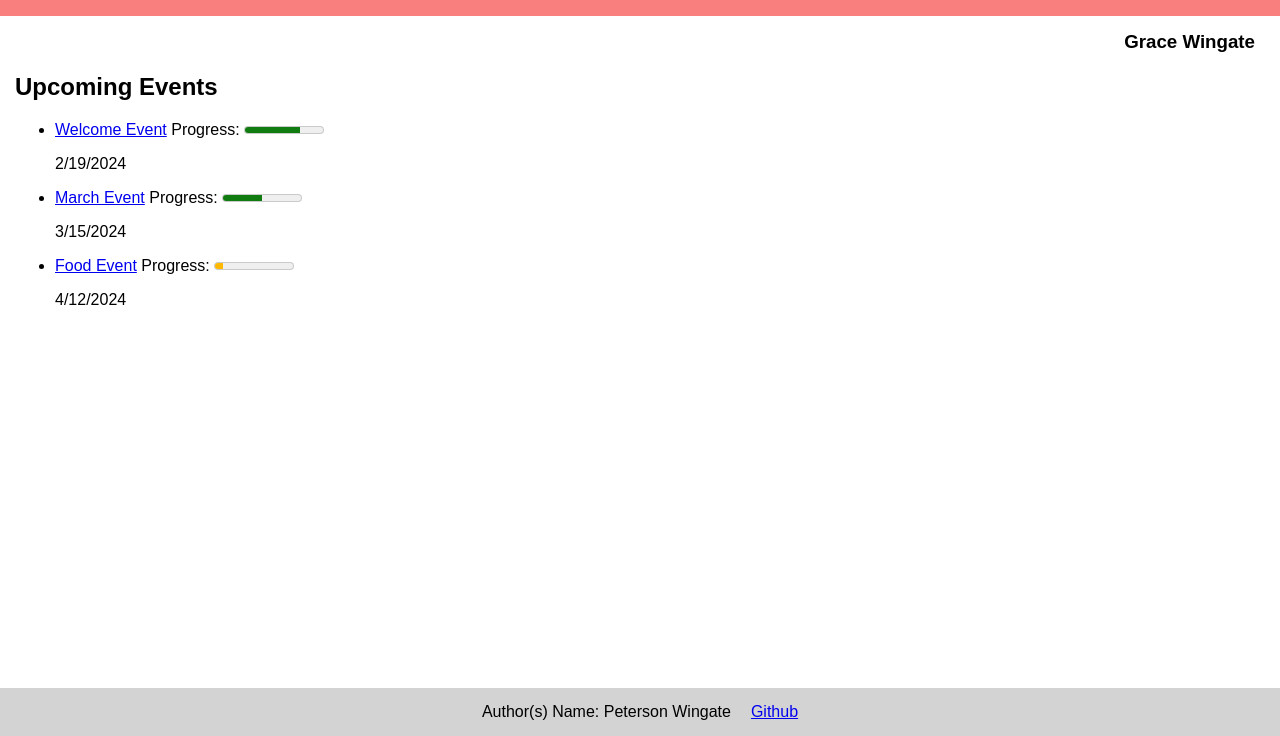
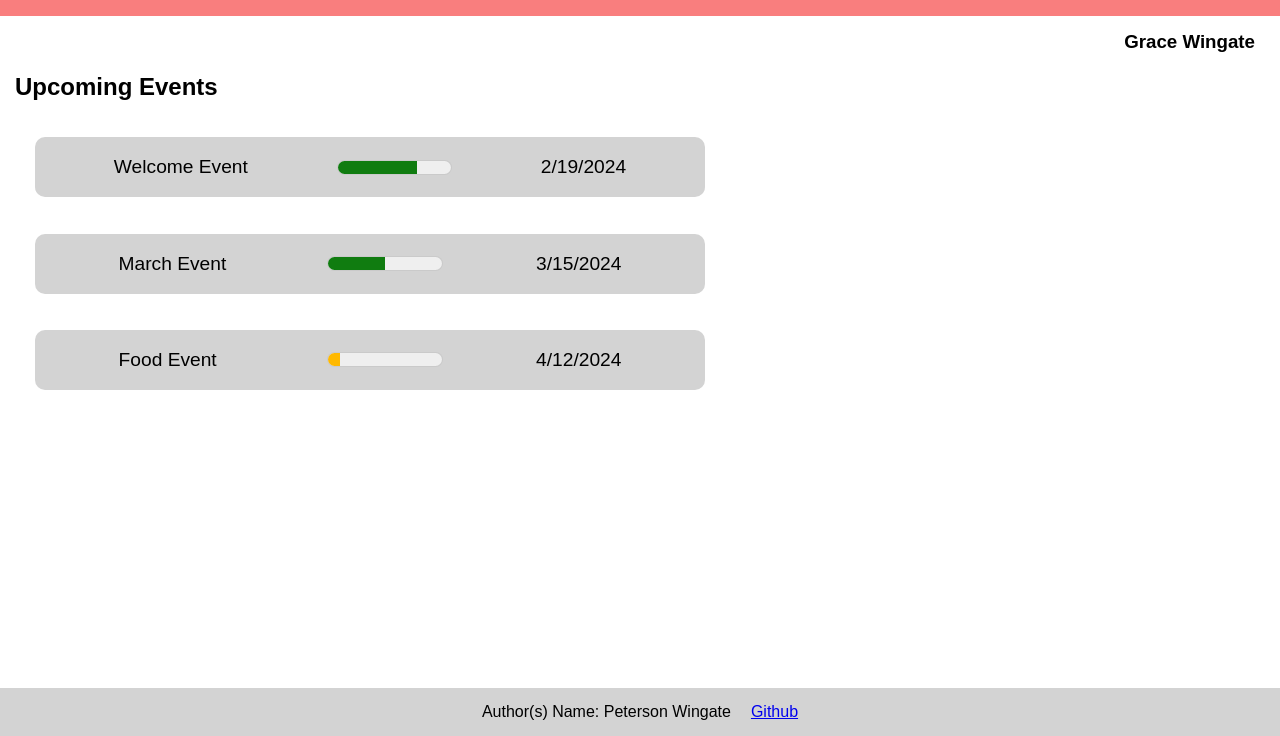
Before and after one commit to squirrellover23/startup, a plain HTML site: page upcomingevents.html in a window 1280 px wide. Shown: the part 64-800 px from the top of the page. Drawn offline with Linux system fonts and the light colour scheme.

Commit message:
upcoming css mostly done

```diff
--- a/footer.css
+++ b/footer.css
@@ -1,8 +1,14 @@
 footer {
-    background-color: lightgrey;
-    justify-content: center;
+  background-color: lightgrey;
+  justify-content: center;
 }
 
 footer span {
-    padding-right: 20px;
+  padding-right: 20px;
 }
+
+@media only screen and (max-width: 400px) {
+  footer {
+    display: none;
+  }
+}
--- a/header.css
+++ b/header.css
@@ -28,7 +28,7 @@ nav li {
 }
 
 
-@media only screen and (max-width: 530px) {
+@media only screen and (max-width: 600px) {
   nav {
     display: none;
   }
--- a/style.css
+++ b/style.css
@@ -31,6 +31,7 @@ main {
   padding: 15px;
   justify-content: center;
   height: 84%;
+  overflow: scroll;
 }
 footer {
   align-items: center;
--- a/upcoming.css
+++ b/upcoming.css
@@ -0,0 +1,45 @@
+#events {
+  list-style: none;
+  padding-left: 0;
+  margin: 20px;
+}
+
+.event-bar {
+  border-radius: 10px;
+  background-color: lightgray;
+  min-width: 50vw;
+  max-width: 600px;
+  padding: 15px;
+  margin-top: 3%;
+  font-size: larger;
+  display: flex;
+  justify-content: space-evenly;
+  align-content: center;
+}
+
+.event-bar a {
+
+  text-decoration: none;
+  color: black;
+  margin-right: 15px;
+  min-width: 6em;
+  align-self: center;
+}
+
+meter {
+  height: 30px;
+  width: 6em;
+  margin-left: 10px;
+}
+
+.event-bar span {
+  margin-left: 25px;
+  align-self: center;
+
+}
+
+@media only screen and (max-width: 600px) {
+  .event-bar span {
+    display: none;
+  }
+}
--- a/upcomingevents.html
+++ b/upcomingevents.html
@@ -21,11 +21,11 @@
     <main>
       <h3 id="user-info">Grace Wingate</h3>
       <h2>Upcoming Events</h2>
-      <ul>
+      <ul id="events">
         <li>
           <div class="event-bar">
             <a href="/event.html">Welcome Event</a>
-            <label for="meter">Progress: </label>
+
             <meter
               id="meter"
               min="0"
@@ -35,13 +35,13 @@
               high="100"
               optimum="100"
             ></meter>
-            <p>2/19/2024</p>
+            <span>2/19/2024</span>
           </div>
         </li>
         <li>
           <div class="event-bar">
             <a href="/event.html">March Event</a>
-            <label for="meter">Progress: </label>
+
             <meter
               id="meter"
               min="0"
@@ -51,13 +51,12 @@
               high="100"
               optimum="100"
             ></meter>
-            <p>3/15/2024</p>
+            <span>3/15/2024</span>
           </div>
         </li>
         <li>
           <div class="event-bar">
             <a href="/event.html">Food Event</a>
-            <label for="meter">Progress: </label>
             <meter
               id="meter"
               min="0"
@@ -67,7 +66,7 @@
               high="100"
               optimum="100"
             ></meter>
-            <p>4/12/2024</p>
+            <span>4/12/2024</span>
           </div>
         </li>
       </ul>
```
